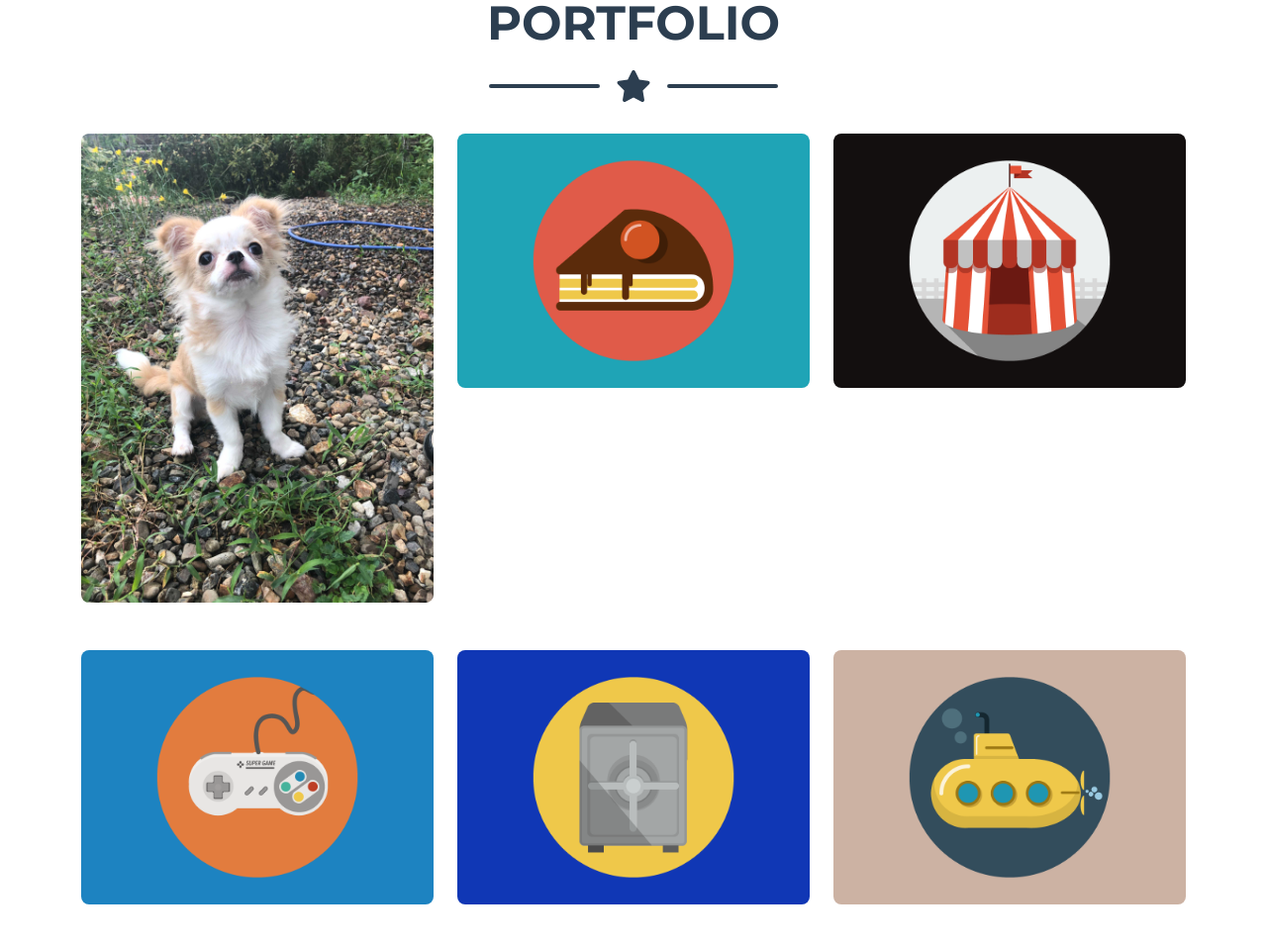
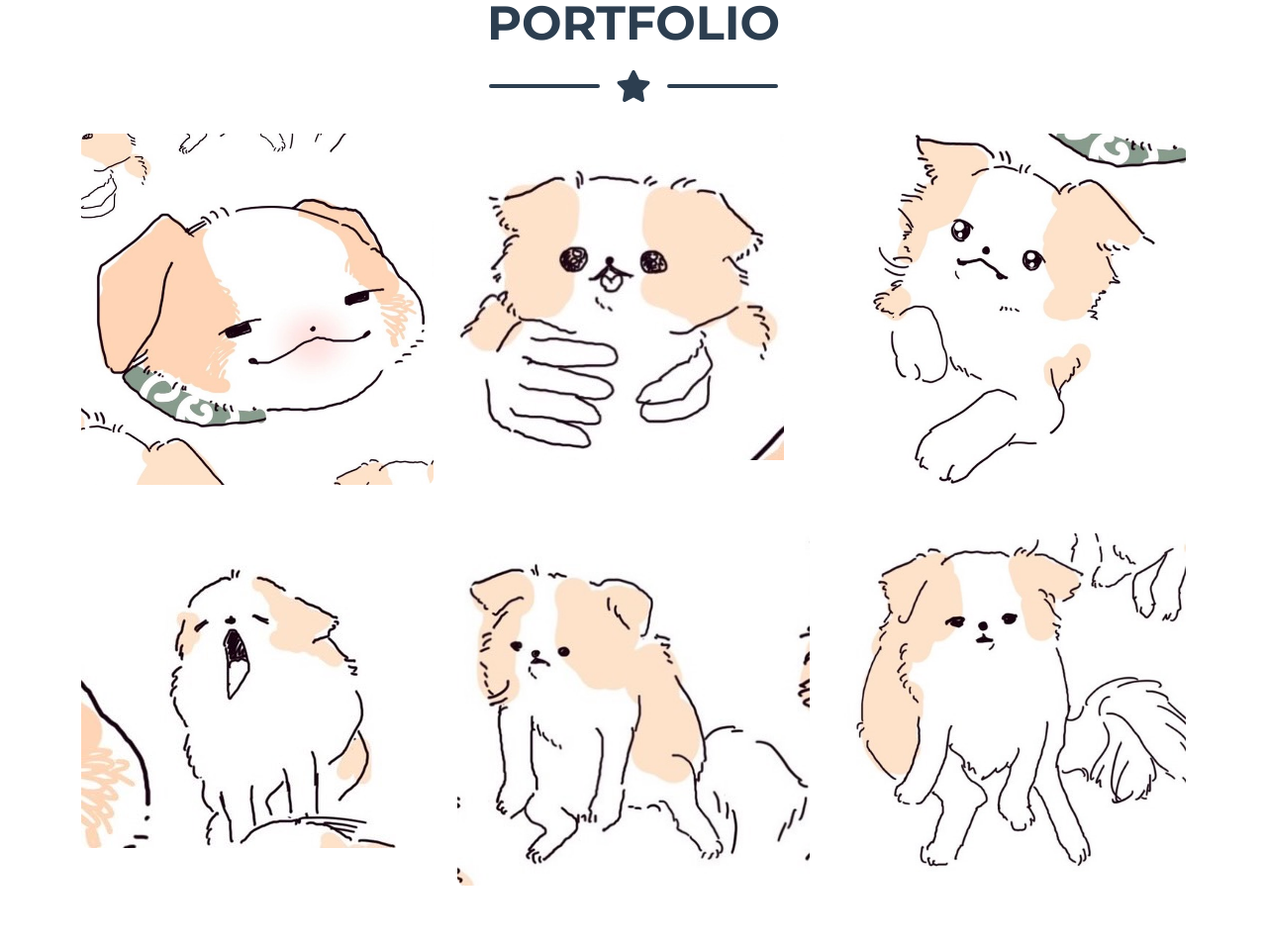
Before and after one commit to Matsumomomo/Matsumomomo.github.io, a plain HTML site: page index.html in a window 1280 px wide. Shown: the part 876-1832 px from the top of the page at 99% size. Drawn offline with nearby package versions, Linux system fonts and the light colour scheme.

Commit message:
Update index.html

```diff
--- a/index.html
+++ b/index.html
@@ -70,7 +70,7 @@
                             <div class="portfolio-item-caption d-flex align-items-center justify-content-center h-100 w-100">
                                 <div class="portfolio-item-caption-content text-center text-white"><i class="fas fa-plus fa-3x"></i></div>
                             </div>
-                            <img class="img-fluid" src="assets/img/portfolio/ios__________.jpg" alt="..." />
+                            <img class="img-fluid" src="assets/img/portfolio/dog_bigsmile.jpg" alt="..." />
                         </div>
                     </div>
                     <!-- Portfolio Item 2-->
@@ -79,7 +79,7 @@
                             <div class="portfolio-item-caption d-flex align-items-center justify-content-center h-100 w-100">
                                 <div class="portfolio-item-caption-content text-center text-white"><i class="fas fa-plus fa-3x"></i></div>
                             </div>
-                            <img class="img-fluid" src="assets/img/portfolio/cake.png" alt="..." />
+                            <img class="img-fluid" src="assets/img/portfolio/dog_cute.jpg" alt="..." />
                         </div>
                     </div>
                     <!-- Portfolio Item 3-->
@@ -88,7 +88,7 @@
                             <div class="portfolio-item-caption d-flex align-items-center justify-content-center h-100 w-100">
                                 <div class="portfolio-item-caption-content text-center text-white"><i class="fas fa-plus fa-3x"></i></div>
                             </div>
-                            <img class="img-fluid" src="assets/img/portfolio/circus.png" alt="..." />
+                            <img class="img-fluid" src="assets/img/portfolio/dog_looking.jpg" alt="..." />
                         </div>
                     </div>
                     <!-- Portfolio Item 4-->
@@ -97,7 +97,7 @@
                             <div class="portfolio-item-caption d-flex align-items-center justify-content-center h-100 w-100">
                                 <div class="portfolio-item-caption-content text-center text-white"><i class="fas fa-plus fa-3x"></i></div>
                             </div>
-                            <img class="img-fluid" src="assets/img/portfolio/game.png" alt="..." />
+                            <img class="img-fluid" src="assets/img/portfolio/dog_sleepy.jpg" alt="..." />
                         </div>
                     </div>
                     <!-- Portfolio Item 5-->
@@ -106,7 +106,7 @@
                             <div class="portfolio-item-caption d-flex align-items-center justify-content-center h-100 w-100">
                                 <div class="portfolio-item-caption-content text-center text-white"><i class="fas fa-plus fa-3x"></i></div>
                             </div>
-                            <img class="img-fluid" src="assets/img/portfolio/safe.png" alt="..." />
+                            <img class="img-fluid" src="assets/img/portfolio/dog_tired.jpg" alt="..." />
                         </div>
                     </div>
                     <!-- Portfolio Item 6-->
@@ -115,7 +115,7 @@
                             <div class="portfolio-item-caption d-flex align-items-center justify-content-center h-100 w-100">
                                 <div class="portfolio-item-caption-content text-center text-white"><i class="fas fa-plus fa-3x"></i></div>
                             </div>
-                            <img class="img-fluid" src="assets/img/portfolio/submarine.png" alt="..." />
+                            <img class="img-fluid" src="assets/img/portfolio/dog_tired2.jpg" alt="..." />
                         </div>
                     </div>
                 </div>
```
